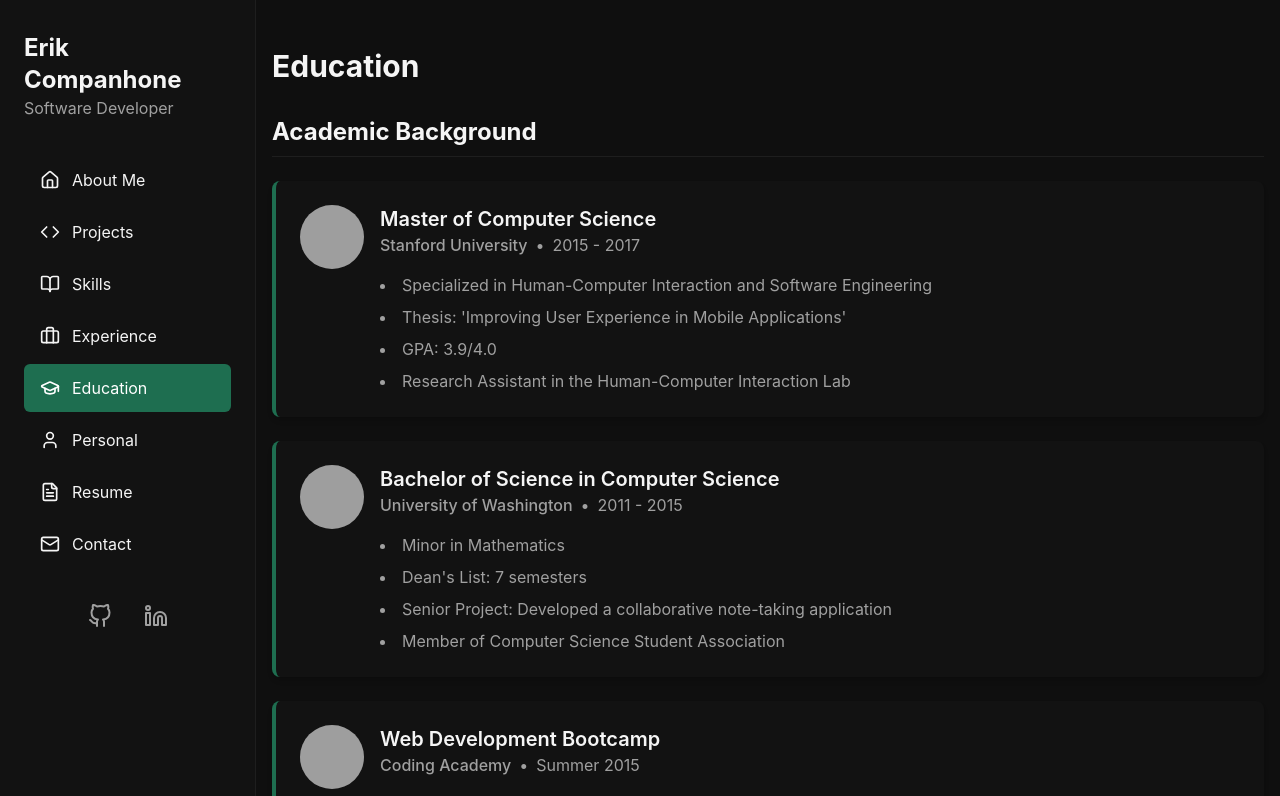
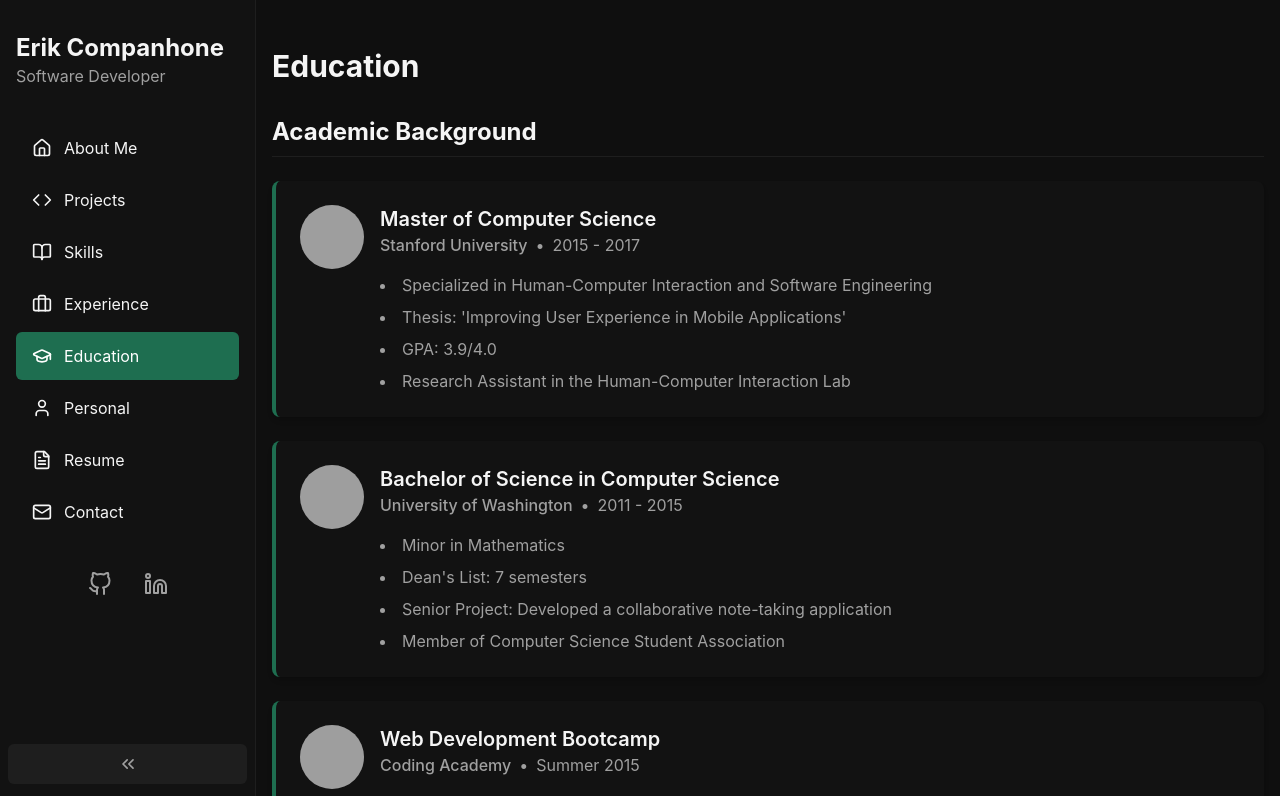
Before and after one commit to erikcompanhone/Personal-Portfolio, a React (Vite) app: page /education in a window 1280 px wide. Shown: the top 796 px of the page. Built offline with nearby package versions, Linux system fonts and the light colour scheme; grey boxes are pictures that could not be loaded.

Commit message:
about me layout updates

```diff
--- a/src/components/Layout.tsx
+++ b/src/components/Layout.tsx
@@ -1,6 +1,6 @@
 import React, { useState } from 'react';
 import Navbar from './Navbar';
-import { MenuIcon, XIcon } from 'lucide-react';
+import { MenuIcon, XIcon, ChevronsLeftIcon, ChevronsRightIcon } from 'lucide-react';
 interface LayoutProps {
   children: React.ReactNode;
 }
@@ -8,9 +8,9 @@ const Layout: React.FC<LayoutProps> = ({
   children
 }) => {
   const [mobileMenuOpen, setMobileMenuOpen] = useState(false);
-  const toggleMobileMenu = () => {
-    setMobileMenuOpen(!mobileMenuOpen);
-  };
+  const [sidebarCollapsed, setSidebarCollapsed] = useState(false);
+  const toggleMobileMenu = () => setMobileMenuOpen(!mobileMenuOpen);
+  const toggleSidebar = () => setSidebarCollapsed(prev => !prev);
   return <div className="min-h-screen bg-background text-text">
       {/* Mobile Menu Button */}
       <button className="fixed top-4 right-4 z-50 p-2 bg-secondary rounded-md md:hidden" onClick={toggleMobileMenu}>
@@ -22,14 +22,22 @@ const Layout: React.FC<LayoutProps> = ({
           <Navbar isMobile={true} closeMenu={() => setMobileMenuOpen(false)} />
         </div>
       </div>
-      {/* Desktop Sidebar */}
-      <div className="hidden md:block md:fixed md:inset-y-0 md:left-0 md:w-64 md:bg-primary md:border-r md:border-secondary">
-        <div className="flex flex-col h-full py-8 px-6">
-          <Navbar isMobile={false} closeMenu={() => {}} />
+      {/* Desktop / Tablet Sidebar (collapsible from md upward) */}
+      <div className={`hidden md:flex md:flex-col md:fixed md:inset-y-0 md:left-0 bg-primary border-r border-secondary transition-all duration-300 ${sidebarCollapsed ? 'md:w-20' : 'md:w-64'}`}>
+        <div className="flex-1 overflow-y-auto py-8 px-4">
+          <Navbar isMobile={false} closeMenu={() => {}} collapsed={sidebarCollapsed} />
         </div>
+        {/* Collapse toggle button visible on md+ */}
+        <button
+          onClick={toggleSidebar}
+          className="m-2 mb-4 h-10 rounded-md bg-secondary hover:bg-secondary/80 flex items-center justify-center text-muted transition-colors"
+          aria-label={sidebarCollapsed ? 'Expand sidebar' : 'Collapse sidebar'}
+        >
+          {sidebarCollapsed ? <ChevronsRightIcon size={20} /> : <ChevronsLeftIcon size={20} />}
+        </button>
       </div>
       {/* Main Content */}
-      <main className="md:ml-64 min-h-screen pb-8">
+      <main className={`min-h-screen pb-8 transition-all duration-300 ${sidebarCollapsed ? 'md:ml-20' : 'md:ml-64'}`}>
         <div className="container mx-auto px-4 py-6 md:py-12">{children}</div>
       </main>
     </div>;
--- a/src/components/Navbar.tsx
+++ b/src/components/Navbar.tsx
@@ -4,11 +4,9 @@ import { HomeIcon, BriefcaseIcon, CodeIcon, BookOpenIcon, GraduationCapIcon, Fil
 interface NavbarProps {
   isMobile: boolean;
   closeMenu: () => void;
+  collapsed?: boolean;
 }
-const Navbar: React.FC<NavbarProps> = ({
-  isMobile,
-  closeMenu
-}) => {
+const Navbar: React.FC<NavbarProps> = ({ isMobile, closeMenu, collapsed = false }) => {
   const location = useLocation();
   const navItems = [{
     path: '/',
@@ -43,17 +41,17 @@ const Navbar: React.FC<NavbarProps> = ({
     label: 'Contact',
     icon: <MailIcon size={20} />
   }];
-  return <nav className="flex flex-col space-y-1 w-full">
-      <div className="mb-8">
+  return <nav className={`flex flex-col space-y-1 w-full ${collapsed ? 'items-center' : ''}`}>
+      <div className={`mb-8 transition-opacity duration-200 ${collapsed ? 'opacity-0 pointer-events-none h-0 overflow-hidden' : ''}`}>
         <h1 className="text-2xl font-bold">Erik Companhone</h1>
         <p className="text-muted">Software Developer</p>
       </div>
-      {navItems.map(item => <Link key={item.path} to={item.path} className={`flex items-center px-4 py-3 rounded-md transition-colors duration-200 ${location.pathname === item.path ? 'bg-accent text-white' : 'hover:bg-secondary'}`} onClick={isMobile ? closeMenu : undefined}>
-          <span className="mr-3">{item.icon}</span>
-          {item.label}
+      {navItems.map(item => <Link key={item.path} to={item.path} className={`flex items-center px-4 py-3 rounded-md transition-colors duration-200 ${location.pathname === item.path ? 'bg-accent text-white' : 'hover:bg-secondary'} ${collapsed ? 'justify-center w-full px-2' : ''}`} onClick={isMobile ? closeMenu : undefined} title={collapsed ? item.label : undefined}>
+          <span className={`${collapsed ? '' : 'mr-3'}`}>{item.icon}</span>
+          {!collapsed && item.label}
         </Link>)}
-      <div className="mt-auto pt-8">
-  <div className="flex space-x-10 sm:space-x-8 justify-center">
+      <div className={`mt-auto pt-8 ${collapsed ? 'w-full flex justify-center' : ''}`}>
+  <div className={`flex ${collapsed ? 'flex-col space-y-4' : 'space-x-10 sm:space-x-8'} justify-center`}>
           <a href="https://github.com/erikalmeidah" target="_blank" rel="noopener noreferrer" className="text-muted hover:text-text" aria-label="Erik Companhone on GitHub">
             <svg xmlns="http://www.w3.org/2000/svg" width="24" height="24" viewBox="0 0 24 24" fill="none" stroke="currentColor" strokeWidth="2" strokeLinecap="round" strokeLinejoin="round">
               <path d="M9 19c-5 1.5-5-2.5-7-3m14 6v-3.87a3.37 3.37 0 0 0-.94-2.61c3.14-.35 6.44-1.54 6.44-7A5.44 5.44 0 0 0 20 4.77 5.07 5.07 0 0 0 19.91 1S18.73.65 16 2.48a13.38 13.38 0 0 0-7 0C6.27.65 5.09 1 5.09 1A5.07 5.07 0 0 0 5 4.77a5.44 5.44 0 0 0-1.5 3.78c0 5.42 3.3 6.61 6.44 7A3.37 3.37 0 0 0 9 18.13V22"></path>
--- a/src/pages/Home.tsx
+++ b/src/pages/Home.tsx
@@ -6,38 +6,58 @@ const Home: React.FC = () => {
   return (
     <div className="flex flex-col space-y-12">
       <section className="flex flex-col md:flex-row md:items-center gap-8">
-        <div className="md:w-1/2">
+        {/* Text first on mobile */}
+        <div className="order-1 md:order-1 md:w-1/2 flex flex-col">
           <h1 className="text-3xl md:text-4xl lg:text-5xl font-bold mb-4">
             Hi, I'm <span className="text-accent">John Doe</span>
           </h1>
           <h2 className="text-xl md:text-2xl text-muted mb-6">Full Stack Developer</h2>
-          <p className="text-lg mb-8">
+          <p className="text-lg mb-8 md:mb-8">
             I build exceptional and accessible digital experiences for the web.
             Focused on creating clean, user-friendly interfaces with modern
             technologies.
           </p>
-          <div className="flex flex-wrap gap-4">
+          {/* Desktop/Tablet buttons directly under paragraph (force side-by-side) */}
+          <div className="hidden md:flex gap-4">
             <Link
               to="/contact"
-              className="flex-1 md:flex-none md:w-36 px-6 py-3 bg-accent text-white rounded-md flex items-center justify-center gap-2 hover:bg-opacity-90 transition-colors"
+              className="flex-1 min-w-0 px-8 py-4 bg-accent text-white rounded-md flex items-center justify-center gap-2 hover:bg-opacity-90 transition-colors whitespace-nowrap"
             >
               Contact Me <ArrowRightIcon size={18} />
             </Link>
             <Link
               to="/projects"
-              className="flex-1 md:flex-none md:w-36 px-6 py-3 bg-transparent border border-accent text-accent rounded-md flex items-center justify-center hover:bg-accent hover:bg-opacity-10 transition-colors"
+              className="flex-1 min-w-0 px-8 py-4 bg-transparent border border-accent text-accent rounded-md flex items-center justify-center hover:bg-accent hover:bg-opacity-10 transition-colors whitespace-nowrap"
             >
               View Projects
             </Link>
           </div>
         </div>
-        <div className="md:w-1/2 flex justify-center">
+        {/* Image second on mobile */}
+  <div className="order-2 md:order-2 md:w-1/2 flex justify-center mb-6 md:mb-0 md:mt-8 lg:mt-12">
           <div className="w-64 h-64 rounded-full bg-accent bg-opacity-10 overflow-hidden">
             <img
               src="https://images.unsplash.com/photo-1507003211169-0a1dd7228f2d?ixlib=rb-4.0.3&ixid=MnwxMjA3fDB8MHxwaG90by1wYWdlfHx8fGVufDB8fHx8&auto=format&fit=crop&w=1374&q=80"
               alt="John Doe"
               className="w-full h-full object-cover"
             />
+          </div>
+        </div>
+        {/* Mobile buttons below image */}
+        <div className="order-3 md:hidden">
+          <div className="flex flex-wrap gap-4">
+            <Link
+              to="/contact"
+              className="flex-1 px-8 py-4 bg-accent text-white rounded-md flex items-center justify-center gap-2 hover:bg-opacity-90 transition-colors whitespace-nowrap"
+            >
+              Contact Me <ArrowRightIcon size={18} />
+            </Link>
+            <Link
+              to="/projects"
+              className="flex-1 px-8 py-4 bg-transparent border border-accent text-accent rounded-md flex items-center justify-center hover:bg-accent hover:bg-opacity-10 transition-colors whitespace-nowrap"
+            >
+              View Projects
+            </Link>
           </div>
         </div>
       </section>
```
